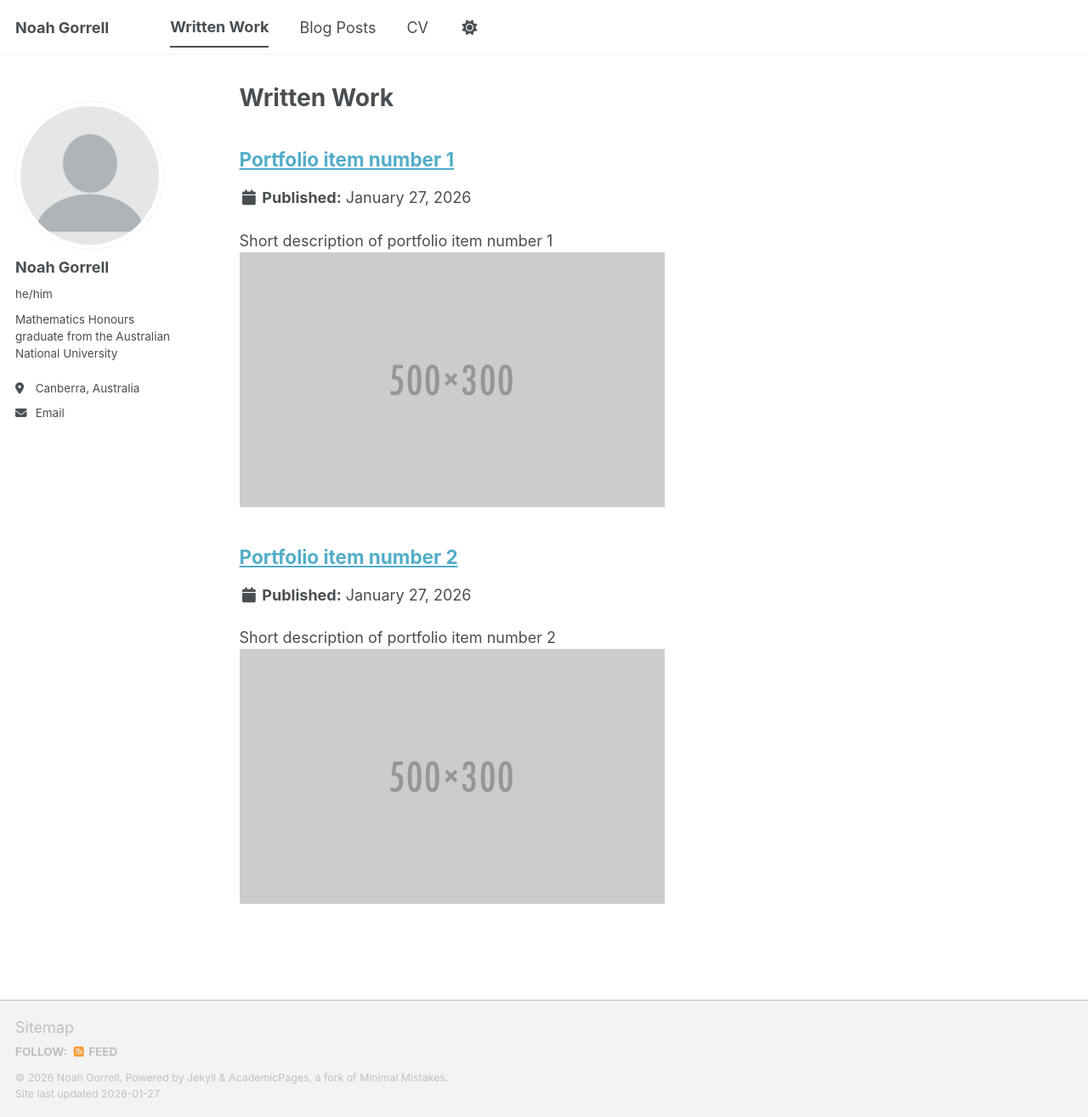
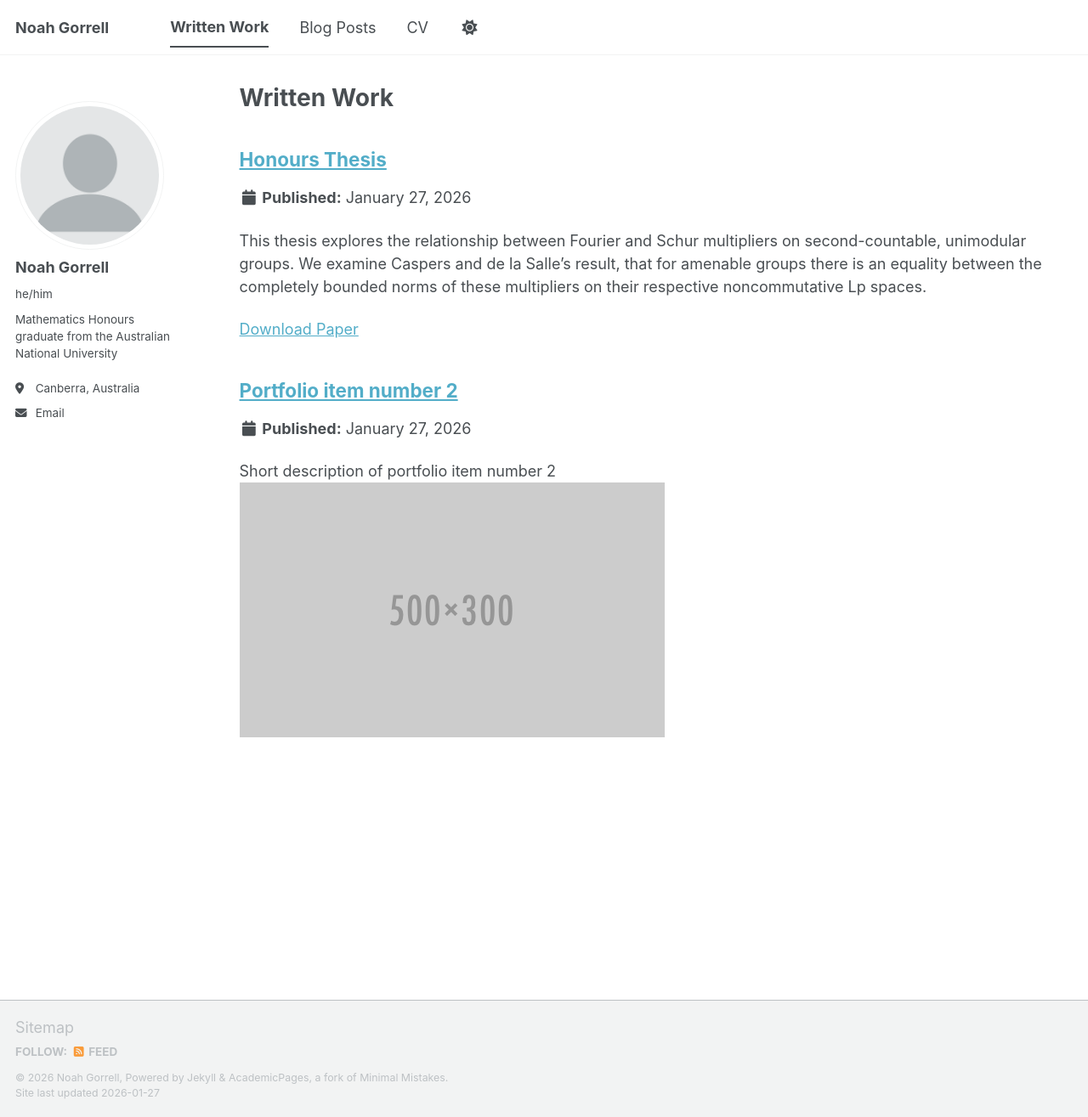
Before and after one commit to noahgorrell/noahgorrell.github.io, a Jekyll site: the page built from _pages/portfolio.html, in a window 1280 px wide and 1315 px high. Shown: the whole window at 85% size. Built offline with Jekyll 4.4.1, drawn with Linux system fonts in a browser that asks for light colours; a script bundle is joined from its source files by our own code; library files that are not in the unit come from our copies.

Commit message:
Thesis in portfolio

```diff
--- a/_config.yml
+++ b/_config.yml
@@ -95,7 +95,7 @@ publication_category:
 teaser                   :  # filename of teaser fallback teaser image placed in /images/ for social media previews
 breadcrumbs              : false # true, false (default)
 words_per_minute         : 160
-future                   : true
+future                   : false
 read_more                : "disabled" # if enabled, adds "Read more" links to excerpts
 talkmap_link             : false      #change to true to add link to talkmap on talks page
 comments:
--- a/_portfolio/portfolio-1.md
+++ b/_portfolio/portfolio-1.md
@@ -1,7 +1,8 @@
 ---
-title: "Portfolio item number 1"
-excerpt: "Short description of portfolio item number 1<br/><img src='/images/500x300.png'>"
+title: "Honours Thesis"
+excerpt: "This thesis explores the relationship between Fourier and Schur multipliers on second-countable, unimodular groups. We examine Caspers and de la Salle’s result, that for amenable groups there is an equality between the completely bounded norms of these multipliers on their respective noncommutative Lp spaces."
 collection: portfolio
+paperurl: 'https://academicpages.github.io/files/honoursthesis.pdf'
 ---
 
 This is an item in your portfolio. It can be have images or nice text. If you name the file .md, it will be parsed as markdown. If you name the file .html, it will be parsed as HTML.
```
Also changed, not shown: 1 other file.
